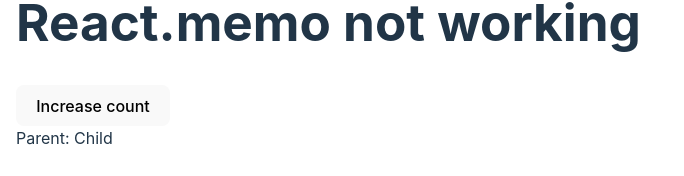
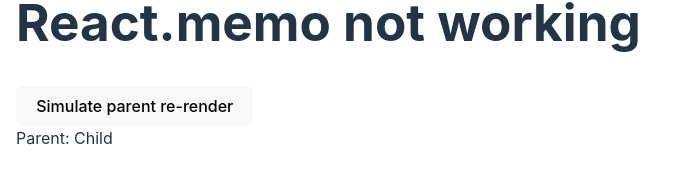
Before and after one commit to jankalfus/react-performance, a React (Vite) app: page /react-memo-not-working in a window 1280 px wide. Shown: the part 216-392 px from the top of the page, without its empty margins (0-684 px from the left). Built offline with nearby package versions, Linux system fonts and the light colour scheme.

Commit message:
Improve ReactMemoNotWorking

```diff
--- a/src/App.tsx
+++ b/src/App.tsx
@@ -6,7 +6,7 @@ import {
   useLocation,
 } from "react-router-dom";
 import { MoveStateDown } from "./move-state-down/MoveStateDown";
-import ReactMemoNotWorking from "./react-memo-not-working/ReactMemoNotWorking";
+import { ReactMemoNotWorking } from "./react-memo-not-working/ReactMemoNotWorking";
 import { FinalChallenge } from "./final-challenge/FinalChallenge";
 import { ComponentsAsChildren } from "./components-as-children/ComponentsAsChildren";
 import { ComponentsAsProps } from "./components-as-props/ComponentsAsProps";
--- a/src/react-memo-not-working/ReactMemoNotWorking.tsx
+++ b/src/react-memo-not-working/ReactMemoNotWorking.tsx
@@ -2,13 +2,14 @@ import { useCallback, useState } from "react";
 import "../App.css";
 import React from "react";
 
-const GrandParent = () => {
+export const ReactMemoNotWorking = () => {
+  // Don’t touch this component, this is here only to simulate re-rendering parent of MyComponent
   const [, setCount] = useState(0);
 
   return (
     <>
       <button onClick={() => setCount((count) => count + 1)}>
-        Increase count
+        Simulate parent re-render
       </button>
       <MyComponent />
     </>
@@ -39,5 +40,3 @@ function MyComponent() {
     </MemoizedParent>
   );
 }
-
-export default GrandParent;
```
